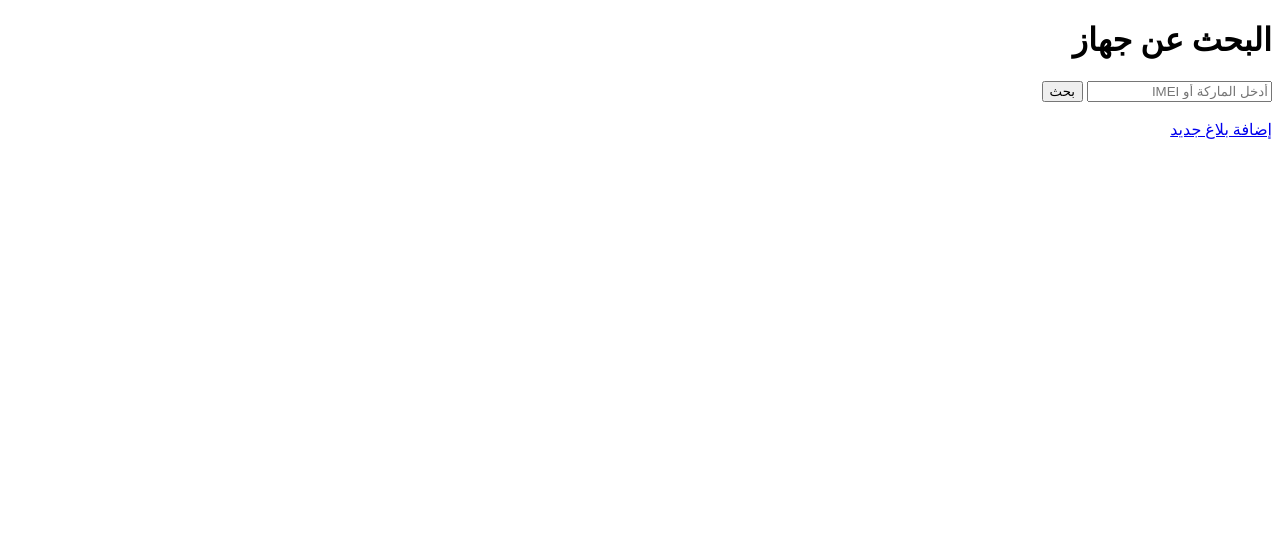
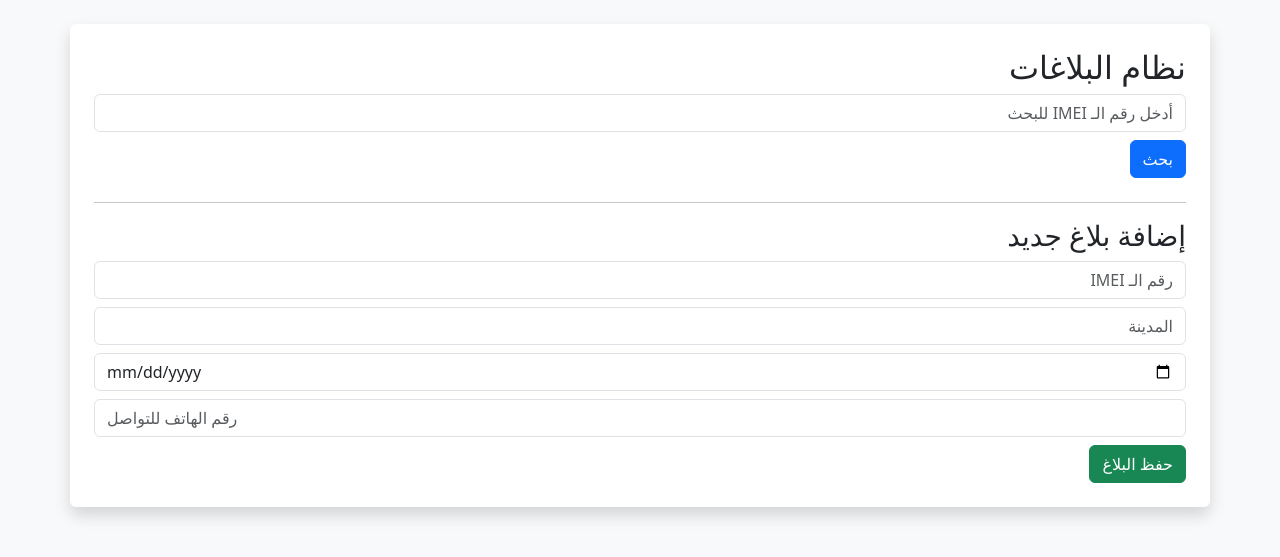
Before and after one commit to Ali202004/stolen-phones-project, a Flask app: page / in a window 1280 px wide. Shown: the top 557 px of the page. Run offline with Flask 3, Linux system fonts and the light colour scheme.

Commit message:
Update index.html

```diff
--- a/templates/index.html
+++ b/templates/index.html
@@ -1,16 +1,29 @@
 <!DOCTYPE html>
 <html lang="ar" dir="rtl">
 <head>
-    <meta charset="UTF-8">
+    <link href="https://cdn.jsdelivr.net/npm/bootstrap@5.3.0/dist/css/bootstrap.min.css" rel="stylesheet">
     <title>نظام بلاغات الأجهزة</title>
 </head>
-<body>
-    <h1>البحث عن جهاز</h1>
-    <form action="/search" method="GET">
-        <input type="text" name="brand" placeholder="أدخل الماركة أو IMEI">
-        <button type="submit">بحث</button>
-    </form>
-    <br>
-    <a href="/add">إضافة بلاغ جديد</a>
+<body class="bg-light p-4">
+    <div class="container shadow p-4 bg-white rounded">
+        <h2>نظام البلاغات</h2>
+
+        <form method="POST" class="mb-4">
+            <input type="text" name="search_imei" class="form-control" placeholder="أدخل رقم الـ IMEI للبحث">
+            <button type="submit" class="btn btn-primary mt-2">بحث</button>
+        </form>
+        {% if search_result %} <div class="alert alert-info">{{ search_result }}</div> {% endif %}
+
+        <hr>
+
+        <h3>إضافة بلاغ جديد</h3>
+        <form action="/add" method="POST">
+            <input type="text" name="imei" class="form-control mb-2" placeholder="رقم الـ IMEI" required>
+            <input type="text" name="city" class="form-control mb-2" placeholder="المدينة" required>
+            <input type="date" name="date" class="form-control mb-2" required>
+            <input type="tel" name="phone" class="form-control mb-2" placeholder="رقم الهاتف للتواصل" required>
+            <button type="submit" class="btn btn-success">حفظ البلاغ</button>
+        </form>
+    </div>
 </body>
 </html>
```
